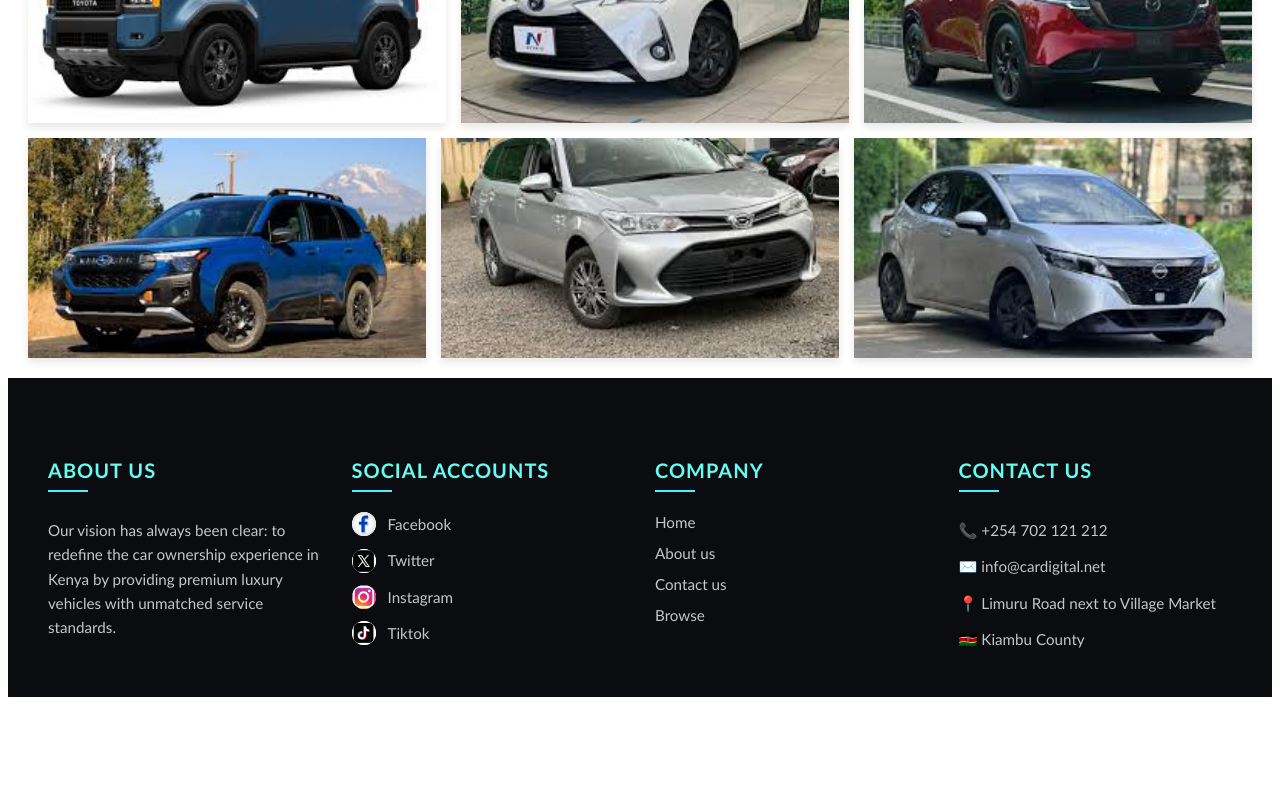
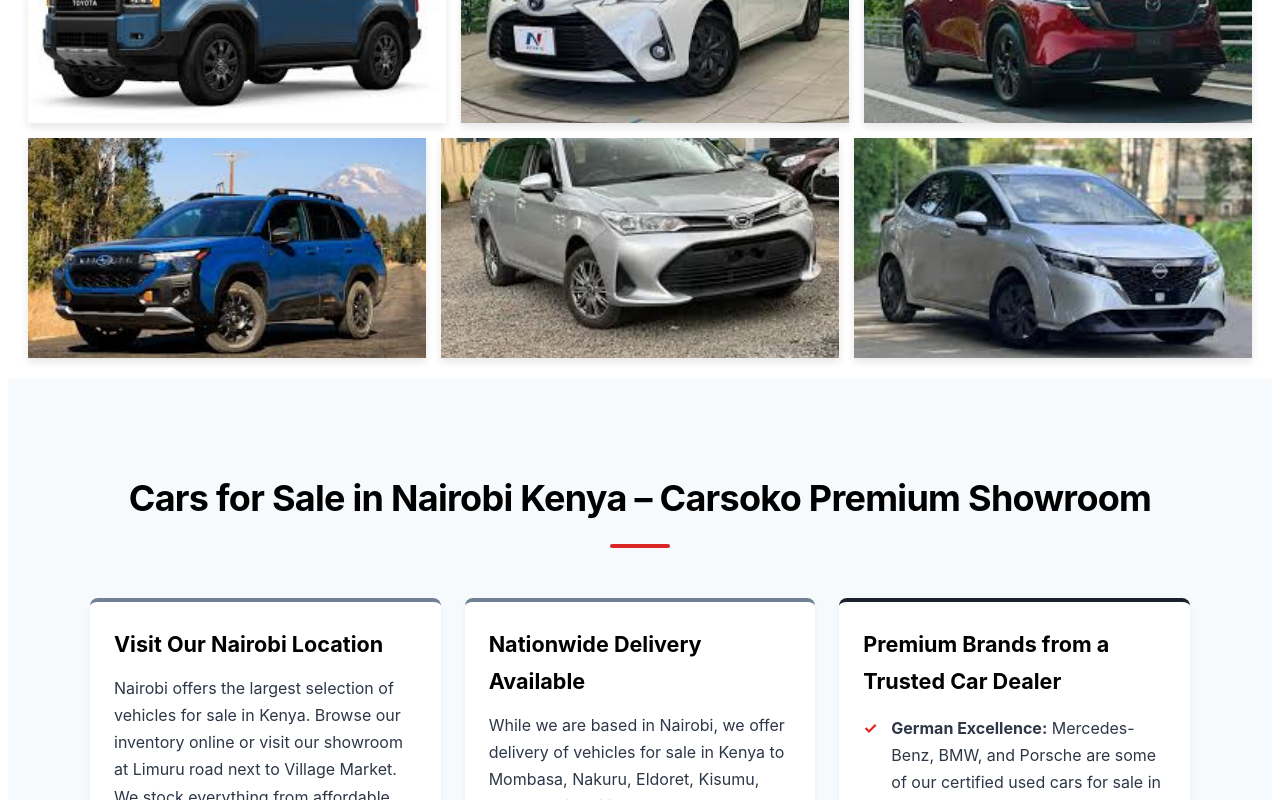
Before and after one commit to viktor-at-dev/carsoko, a React (Vite) app: page / in a window 1280 px wide. Shown: the part 2000-2800 px from the top of the page. Before the commit the page ends 2705 px from the top, so only its background shows below. Built offline with nearby package versions, Linux system fonts and the light colour scheme.

Commit message:
Added more ui

```diff
--- a/src/components/bottom/Bottom.css
+++ b/src/components/bottom/Bottom.css
@@ -0,0 +1,155 @@
+/* Container styling optimized for contrast and readability */
+.showroom-info-section {
+    font-family: -apple-system, BlinkMacSystemFont, "Segoe UI", Roboto, Helvetica, Arial, sans-serif;
+    color: #1a202c; /* High contrast dark charcoal (Passes WCAG AA) */
+    background-color: #f7fafc;
+    padding: clamp(30px, 5vw, 60px) 20px; /* Fluid scaling padding based on screen size */
+    line-height: 1.7; /* Increased line height for low-vision readability */
+}
+
+.showroom-info-container {
+    max-width: 1100px;
+    margin: 0 auto;
+}
+
+/* Main Heading - Clear and high-contrast */
+.showroom-info-section h1 {
+    font-size: clamp(1.75rem, 4vw, 2.25rem); /* Dynamically shrinks on mobile */
+    color: #000000; /* Pure black for maximum contrast */
+    font-weight: 700;
+    text-align: center;
+    margin-bottom: clamp(30px, 5vw, 50px);
+    letter-spacing: -0.02em;
+}
+
+/* Accent indicator below header */
+.showroom-info-section h1::after {
+    content: '';
+    display: block;
+    width: 60px;
+    height: 4px;
+    background-color: #dc2626; /* Accessible Red - high contrast against light gray */
+    margin: 15px auto 0 auto;
+    border-radius: 2px;
+}
+
+/* Fluid responsive grid */
+.info-grid {
+    display: grid;
+    grid-template-columns: repeat(auto-fit, minmax(280px, 1fr)); /* 280px ensures it fits small phones without clipping */
+    gap: 24px;
+    margin-bottom: 40px;
+}
+
+/* Card Styling */
+.info-card {
+    background: #ffffff;
+    padding: 24px;
+    border-radius: 8px;
+    box-shadow: 0 4px 6px -1px rgba(0, 0, 0, 0.08);
+    border-top: 4px solid #718096; /* High contrast border indicator */
+    transition: transform 0.2s ease;
+}
+
+.info-card.featured-card {
+    border-top-color: #1a202c; /* Distinct indicator for premium brand section */
+}
+
+/* Sub-headings */
+.info-card h2 {
+    font-size: 1.35rem;
+    color: #000000;
+    margin-top: 0;
+    margin-bottom: 12px;
+    font-weight: 700;
+}
+
+.info-card p {
+    font-size: 1rem; /* Locked to minimum 16px equivalent for readability */
+    color: #2d3748;
+    margin: 0;
+}
+
+/* Brand List Styling */
+.brand-list {
+    list-style: none;
+    padding: 0;
+    margin: 15px 0 0 0;
+}
+
+.brand-list li {
+    font-size: 1rem;
+    margin-bottom: 12px;
+    padding-left: 28px; /* Extra room for custom checkmark spacing */
+    position: relative;
+    color: #2d3748;
+}
+
+/* Custom list bullet points with explicit text color */
+.brand-list li::before {
+    content: "✓";
+    position: absolute;
+    left: 0;
+    color: #dc2626;
+    font-weight: bold;
+}
+
+/* Dark Theme Trade-In Block - Re-engineered for text contrast */
+.trade-in-section {
+    background-color: #1a202c;
+    color: #ffffff;
+    padding: clamp(24px, 4vw, 40px);
+    border-radius: 8px;
+    margin-top: 40px;
+}
+
+.trade-in-section h2 {
+    color: #ffffff;
+    font-size: clamp(1.35rem, 3vw, 1.6rem);
+    margin-top: 0;
+    margin-bottom: 8px;
+}
+
+.trade-in-section h3 {
+    color: #f7fafc; /* Switched from gray to clean light gray for text contrast compliance */
+    font-size: 1.15rem;
+    font-weight: 600;
+    margin-top: 0;
+    margin-bottom: 16px;
+}
+
+.trade-in-section p {
+    color: #edf2f7; /* Very bright gray text against dark background ensures high visibility */
+    font-size: 1rem;
+    margin: 0;
+    max-width: 850px;
+}
+
+/* Notice / Quote Box styling */
+.featured-banner {
+    background-color: #fffaf0;
+    border-left: 5px solid #c05621; /* Darkened amber to pass WCAG AA contrast rules */
+    padding: 16px 20px;
+    margin-top: 30px;
+    border-radius: 0 8px 8px 0;
+    font-size: 1rem;
+    color: #742a2a; /* Dark text on light background ensures crisp parsing */
+}
+
+/* ACCESSIBILITY FOCUS STATES (Critical for Motor Issues / Keyboard Users) */
+/* When an item is focused using Tab navigation, give it a prominent high-visibility outline */
+.info-card:focus-within,
+.trade-in-section:focus-within {
+    outline: 3px solid #3182ce; /* Vibrant Accessible Blue Focus Ring */
+    outline-offset: 4px;
+}
+
+/* Media query adjustment to reduce animation motion if a user has a vestibular disorder */
+@media (prefers-reduced-motion: reduce) {
+    .info-card {
+        transition: none;
+    }
+    .info-card:hover {
+        transform: none; /* Disables hover jump animation to prevent dizziness */
+    }
+}
--- a/src/components/bottom/Bottom.jsx
+++ b/src/components/bottom/Bottom.jsx
@@ -1,28 +1,46 @@
-export default function Bottom(){
-    return(
-        <div>
+import './bottom.css'
+
+export default function Bottom() {
+    return (
+        // aria-label tells screen readers exactly what this group of information is
+        <section className="showroom-info-section" aria-label="Showroom and Location Information">
+            <div className="showroom-info-container">
+
                 <h1>Cars for Sale in Nairobi Kenya – Carsoko Premium Showroom</h1>
 
+                <div className="info-grid">
+                    {/* tabIndex="0" allows users navigating with keyboard 'Tab' keys to focus on and read the cards */}
+                    <div className="info-card" tabIndex="0">
                         <h2>Visit Our Nairobi Location</h2>
                         <p>Nairobi offers the largest selection of vehicles for sale in Kenya. Browse our inventory online or visit our showroom at Limuru road next to Village Market. We stock everything from affordable cars in Kenya to premium SUVs.</p>
+                    </div>
 
+                    <div className="info-card" tabIndex="0">
                         <h2>Nationwide Delivery Available</h2>
                         <p>While we are based in Nairobi, we offer delivery of vehicles for sale in Kenya to Mombasa, Nakuru, Eldoret, Kisumu, and all major cities. We have coordinated logistics with transparent transportation costs.</p>
+                    </div>
 
-<h2>Premium Brands from a Trusted Car Dealer in Kenya</h2>
-<ul>
+                    <div className="info-card featured-card" tabIndex="0">
+                        <h2>Premium Brands from a Trusted Car Dealer</h2>
+                        <ul className="brand-list" aria-label="Available premium vehicle categories">
                             <li><strong>German Excellence:</strong> Mercedes-Benz, BMW, and Porsche are some of our certified used cars for sale in Kenya with verified service history.</li>
                             <li><strong>Japanese Premium:</strong> Toyota Land Cruiser, Lexus RX, and Honda are quality vehicles built for Kenyan roads.</li>
                         </ul>
+                    </div>
+                </div>
 
+                <div className="trade-in-section" tabIndex="0">
                     <h2>Experience Quality You Can Trust</h2>
-
                     <h3>Trade-In Program Available</h3>
                     <p>Competitive valuations for your current vehicle. We handle all paperwork and provide written appraisals valid for seven days. You can browse our certified inventory online or schedule a private consultation. Contact us today to discover why the majority of Kenyan buyers choose Carsoko for premium cars for sale.</p>
+                </div>
 
-<blockquote>
+                {/* role="note" semantic tag signals screen readers that this is supplementary callout text */}
+                <div className="featured-banner" role="note" tabIndex="0">
                     <strong>Featured Vehicles:</strong> All cars inspected, certified, and backed by our quality guarantee.
-</blockquote>
                 </div>
+
+            </div>
+        </section>
     )
 }
--- a/src/components/cards/Cards.css
+++ b/src/components/cards/Cards.css
@@ -4,6 +4,7 @@
     gap:10px;
     margin-top:50px;
     overflow:hidden;
+    margin-bottom:20px;
 }
 .card-holder > div{
     display:flex;
--- a/src/pages/home/Home.jsx
+++ b/src/pages/home/Home.jsx
@@ -1,4 +1,5 @@
 import Background from "../../components/background/Background";
+import Bottom from "../../components/bottom/Bottom";
 import Cards from "../../components/cards/Cards";
 import Pictures from "../../components/pictures/Pictures";
 import Why from "../../components/whyus/why";
@@ -10,6 +11,7 @@ export default function Home(){
             <Cards/>
             <Why/>
             <Pictures/>
+            <Bottom/>
         </div>
     )
 }
```
Lines whose indentation alone changed are shown as unchanged.
